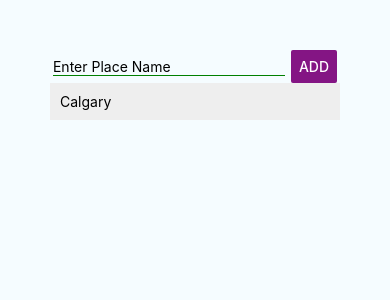
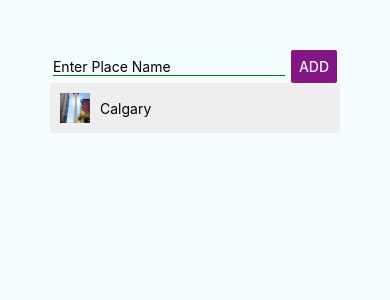
Before and after one commit to ravraw/react_native_app, a React Native app: screen / in a window 390 px wide. Shown: the top 300 px of the page. Built offline with nearby package versions, Linux system fonts and the light colour scheme.

Commit message:
added placeImage and changed places in state  to array of objects

```diff
--- a/App.js
+++ b/App.js
@@ -19,17 +19,21 @@ import {
 
 import PlaceInput from './src/components/PlaceInput';
 import PlaceList from './src/components/PlaceList';
+import Calgary from './src/assets/calgary.jpeg';
 
 export default class App extends Component {
   state = {
     placeName: '',
-    places: [{ key: `${Math.random()}`, value: 'Calgary' }]
+    places: [
+      { key: `${Math.random()}`, placeName: 'Calgary', placeImage: Calgary }
+    ]
   };
 
   // handler to keep track of input change
   placeNameChangedHandler = val => {
     this.setState({
-      placeName: val
+      placeName: val,
+      placeImage: Calgary
     });
   };
 
@@ -41,7 +45,11 @@ export default class App extends Component {
     this.setState(prevState => {
       return {
         places: [
-          { key: `${Math.random()}`, value: prevState.placeName },
+          {
+            key: `${Math.random()}`,
+            placeName: prevState.placeName,
+            placeImage: Calgary
+          },
           ...prevState.places
         ],
         placeName: ''
--- a/src/components/ListItem.js
+++ b/src/components/ListItem.js
@@ -1,10 +1,11 @@
 import React from 'react';
-import { View, Text, StyleSheet, TouchableOpacity } from 'react-native';
+import { View, Text, StyleSheet, TouchableOpacity, Image } from 'react-native';
 
 function ListItem(props) {
   return (
     <TouchableOpacity onPress={props.onItemPressed}>
       <View style={styles.listItem}>
+        <Image source={props.placeImage} style={styles.placeImage} />
         <Text>{props.placeName}</Text>
       </View>
     </TouchableOpacity>
@@ -16,7 +17,14 @@ const styles = StyleSheet.create({
     width: '100%',
     backgroundColor: '#eee',
     padding: 10,
-    marginBottom: 10
+    marginBottom: 10,
+    flexDirection: 'row',
+    alignItems: 'center'
+  },
+  placeImage: {
+    width: 30,
+    height: 30,
+    marginRight: 10
   }
 });
 
--- a/src/components/PlaceList.js
+++ b/src/components/PlaceList.js
@@ -9,7 +9,8 @@ function PlaceList(props) {
       data={props.places}
       renderItem={info => (
         <ListItem
-          placeName={info.item.value}
+          placeName={info.item.placeName}
+          placeImage={info.item.placeImage}
           onItemPressed={() => props.deleteItemHandler(info.item.key)}
         />
       )}
```
Also changed, not shown: src/assets/calgary.jpeg (added).
